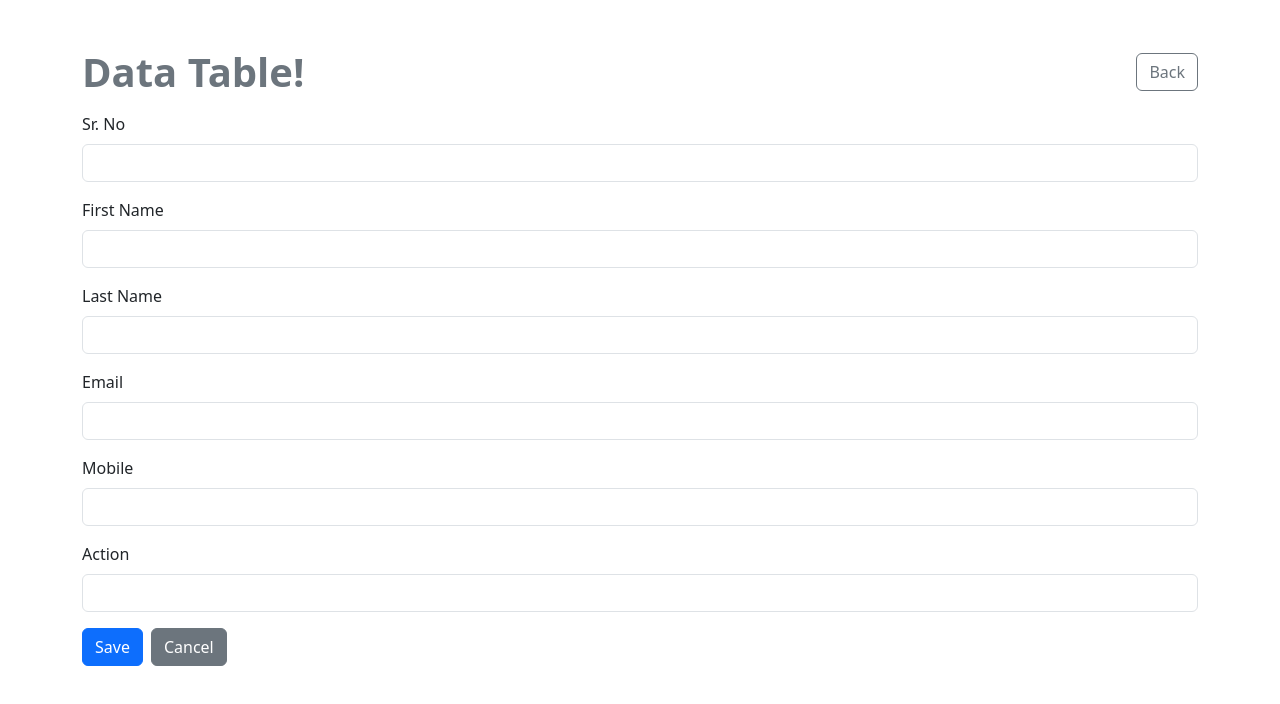
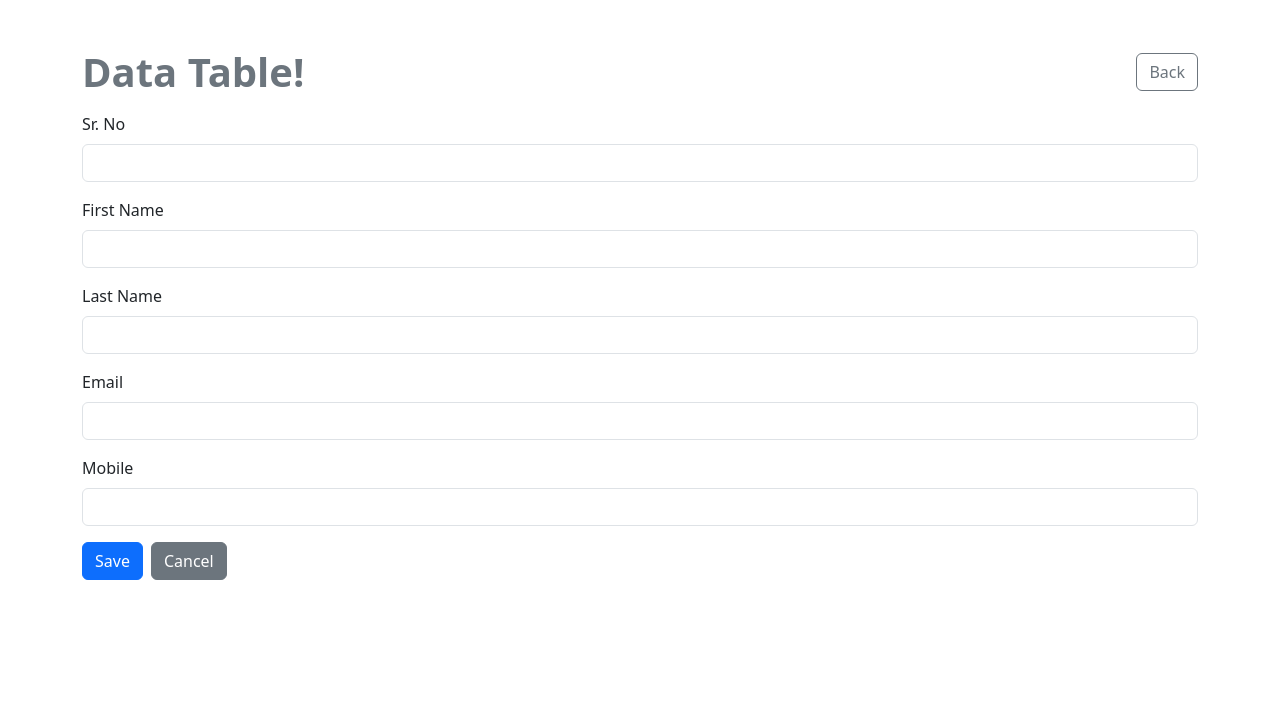
Before and after one commit to hunainchhipa/Components, a React (Vite) app: page /data-table in a window 1280 px wide. Both pictures are taken after a click on the button "New Record". Shown: the top 704 px of the page. Built offline with nearby package versions, Linux system fonts and the light colour scheme.

Commit message:
Make some field invisible in form view like action field

```diff
--- a/src/Components/GlobalComponents/FormFields.jsx
+++ b/src/Components/GlobalComponents/FormFields.jsx
@@ -3,7 +3,9 @@ import React from 'react';
 const FormFields = ({ columns, formData, handleChange }) => {
   return (
     <div className="form-fields">
-      {columns.map((col) => (
+      {columns
+        .filter((col) => !col.invisible)
+        .map((col) => (
         <div key={col.searchKey} className="mb-3">
           <label htmlFor={col.searchKey} className="form-label">
             {col.name}
--- a/src/Components/TableDemo.jsx
+++ b/src/Components/TableDemo.jsx
@@ -42,6 +42,7 @@ const TableDemo = () => {
     {
       name: "Action",
       searchKey: "action",
+      invisible: true,
       cell: (row) => (
         <>
           {/* Todo: edit and delete record */}
```
